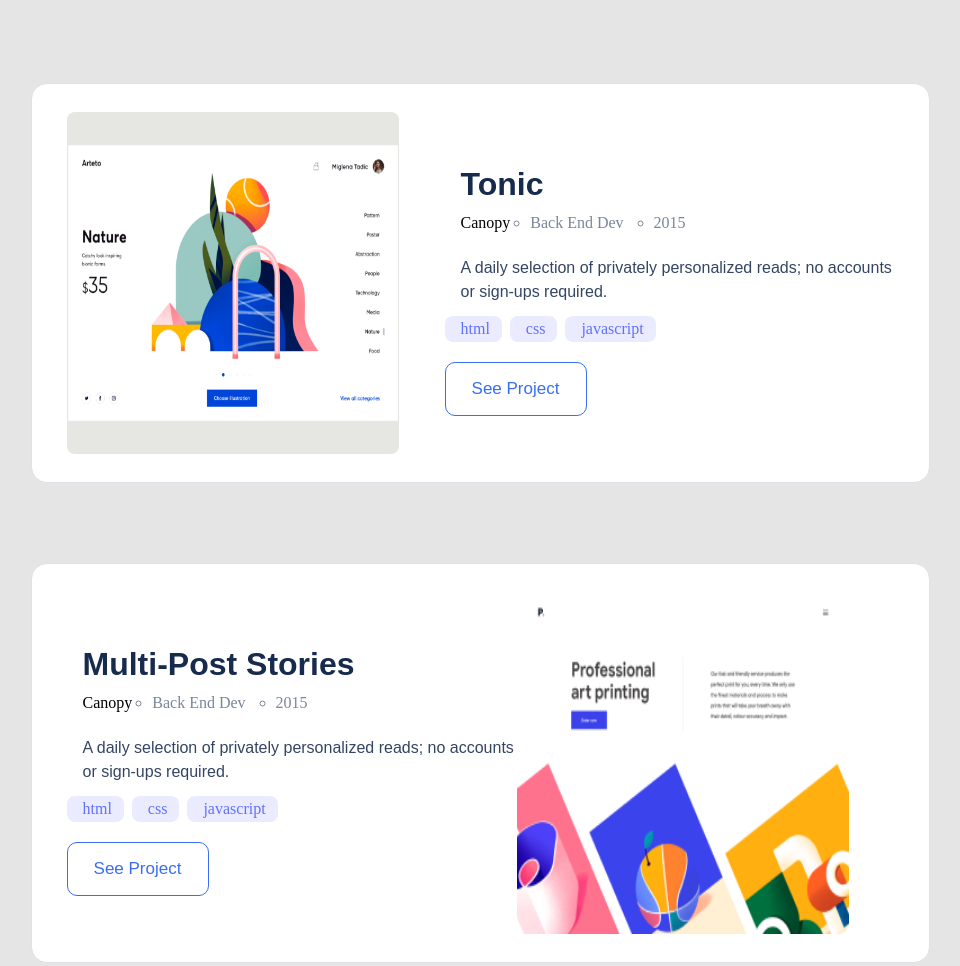
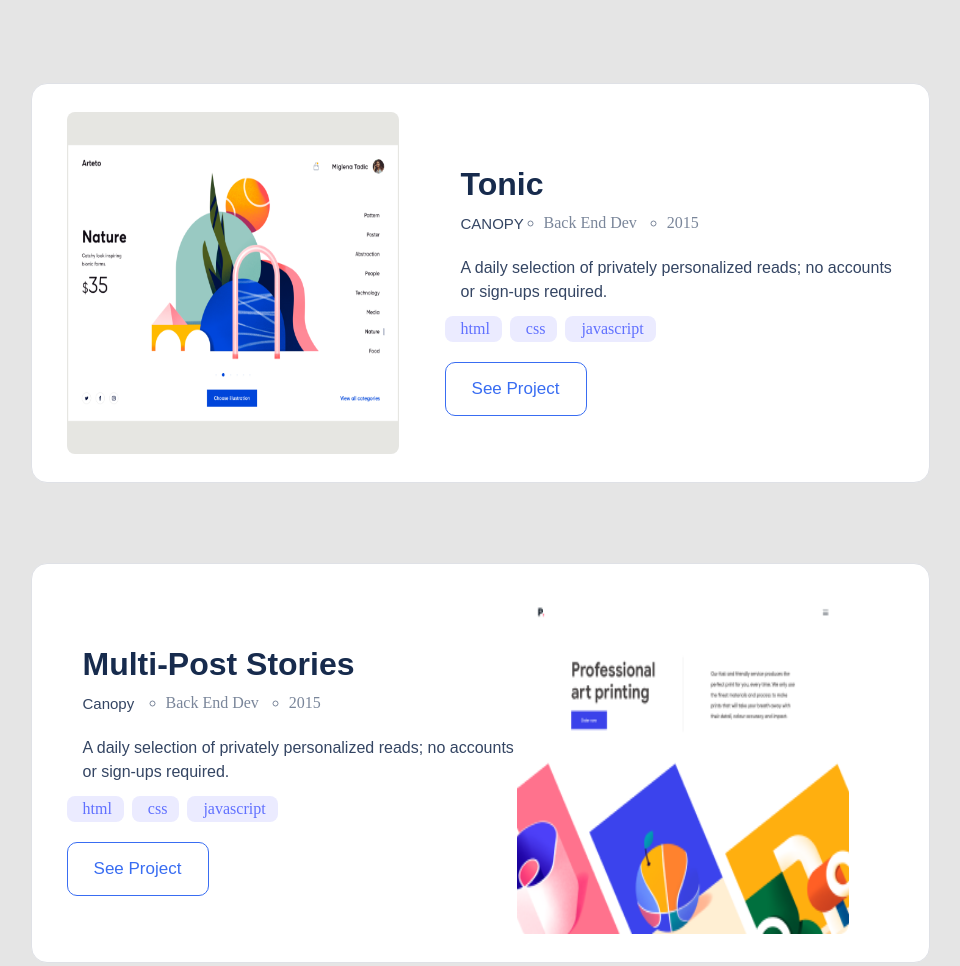
Before and after one commit to Kayonga99/My-Portfolio, a website: page index.html in a window 1280 px wide. Shown: the part 995-1961 px from the top of the page, without its empty margins (172-1132 px from the left). Drawn offline with Linux system fonts and the light colour scheme.

Commit message:
Add class and properties.

```diff
--- a/main.js
+++ b/main.js
@@ -22,7 +22,7 @@ const projects = [
   {
     id: 1,
     heading1: 'Tonic',
-    heading2: ['Canopy', 'Back End Dev', '2015'],
+    heading2: ['CANOPY', 'Back End Dev', '2015'],
     description: 'A daily selection of privately personalized reads; no accounts or sign-ups required.',
     description2: `Lorem Ipsum is simply dummy text of the
     printing and typesetting industry.
--- a/style.css
+++ b/style.css
@@ -154,6 +154,20 @@ h1 {
   margin-bottom: 4px;
   color: #7a869a;
   list-style: circle;
+}
+
+li.info0 {
+  width: 63px;
+  height: 20px;
+  left: 0px;
+  top: 8px;
+  font-family: 'Poppins', sans-serif;
+  font-style: normal;
+  font-weight: 500;
+  font-size: 15px;
+  line-height: 20px;
+  color: #344563;
+
 }
 
 .infor {
```
